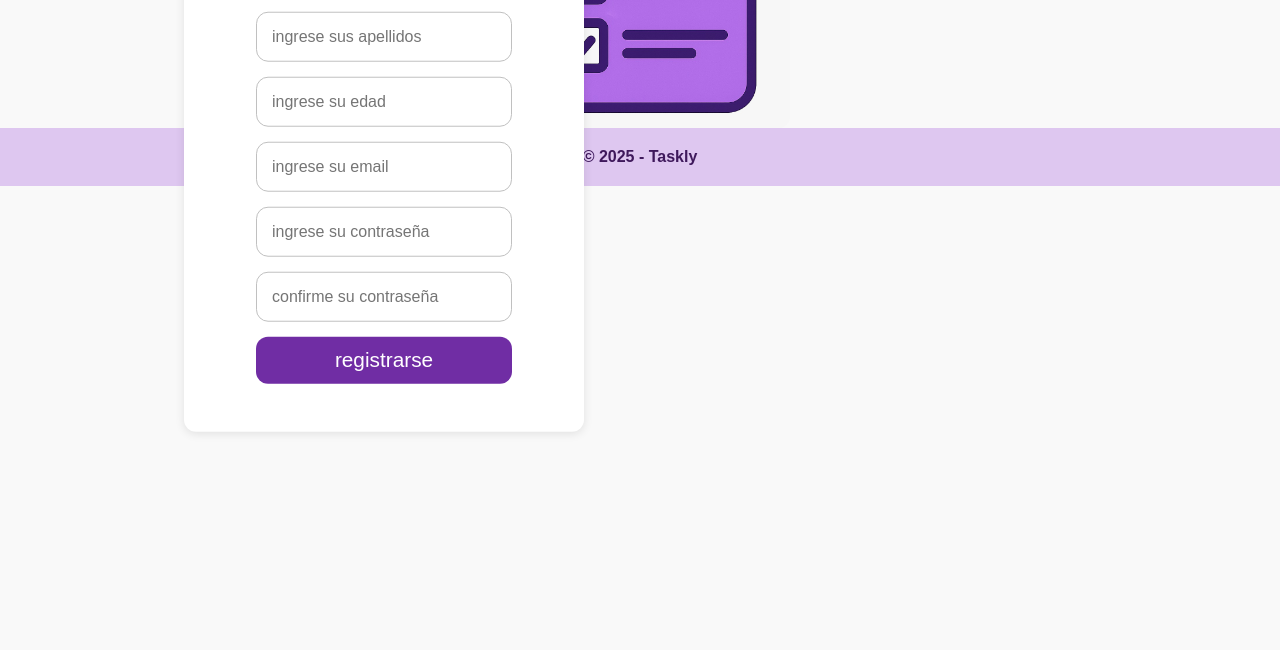
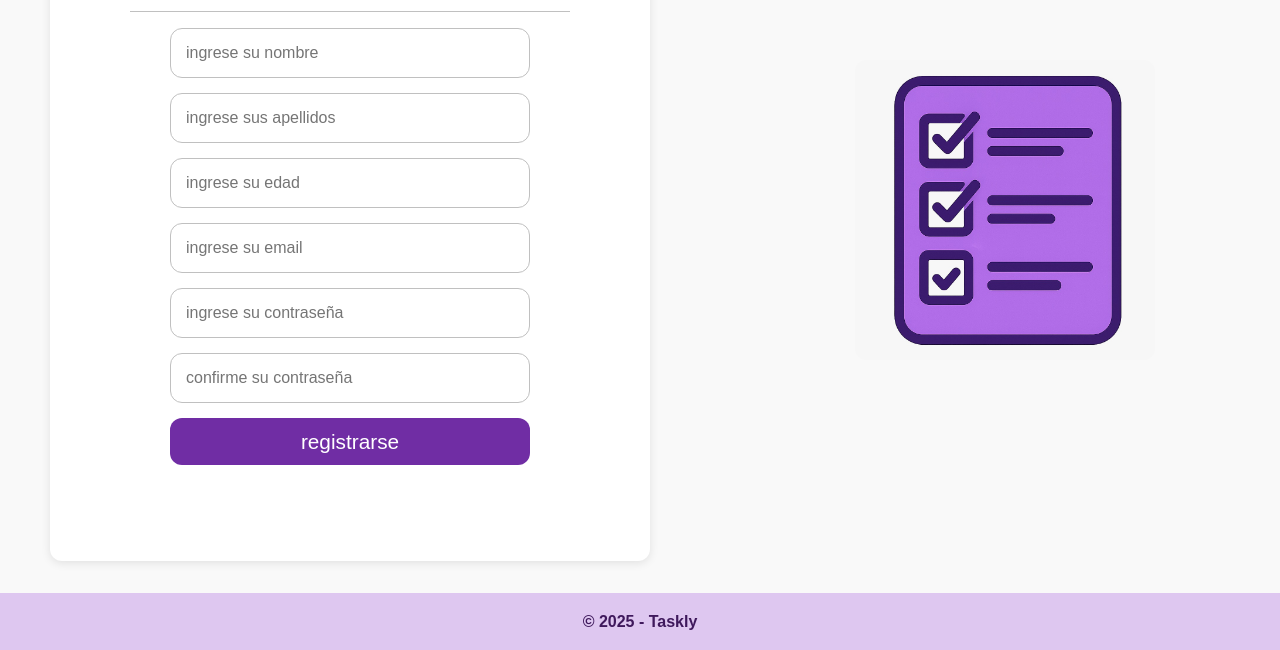
Before and after one commit to valu420/Mini-Proyecto-Frontend, a plain HTML site: page register.html in a window 1280 px wide. Shown: the part 271-921 px from the top of the page. Before the commit the page ends 800 px from the top, so only its background shows below. Drawn offline with Linux system fonts and the light colour scheme.

Commit message:
some changes in register page

```diff
--- a/css/styles.css
+++ b/css/styles.css
@@ -24,9 +24,13 @@
   margin: 0;
   padding: 0;
   box-sizing: border-box;
+
 }
 
 body {
+  min-height: 100vh;
+  display: flex;
+  flex-direction: column;
   font-family: var(--font-family);
   color: var(--text-color);
   background-color: #f9f9f9;
@@ -144,31 +148,35 @@ footer {
   font-weight: bold;
 }
 
+
+
+.registro-main {
+  flex: 1;
+  display: flex;
+  align-items: center;
+  justify-content: center;
+  gap: 5rem;
+  padding: 2rem 0;
+
+
+}
+
 .formularioRegistro{
-    position: absolute;
-    top: 50%;
-    left: 30%;
-    transform: translate(-50%, -50%);
-    width: 400px;
+    width: 600px;
+    margin-left: 50px;
     background-color: white;
-    padding: 2rem;
+    padding: 5rem;
     border-radius: var(--border-radius);
     box-shadow: 0 2px 10px rgba(0, 0, 0, 0.1);
+
+    flex-direction: column;
+    gap: 15px;
 }
 
 .formularioRegistro h1{
+    padding: 0 0 20px 0;
     text-align: center;
-    padding: 0 0 20px 0;
     border-bottom: 1px solid silver;
-    color: var(--color-btn-primary);
-
-}
-
-.formularioRegistro form{
-    padding: 1rem 40px;
-    display: flex;
-    flex-direction: column;
-    gap: 15px;
 }
 
 input{
@@ -178,3 +186,10 @@ input{
     border-radius: var(--border-radius);
     font-size: 1rem;
 }
+
+.formularioRegistro form{
+  padding: 1rem 40px;
+    display: flex;
+    flex-direction: column;
+    gap: 15px;
+}
--- a/register.html
+++ b/register.html
@@ -16,45 +16,35 @@
 
     </header>
 
+    <main class="registro-main">
       <div class="formularioRegistro">
           <h1>Registrarse</h1>
           <form method="POST" >
               <div>
-
                   <input type="text" placeholder="ingrese su nombre">
               </div>
-
               <div>
-
                   <input type="text" placeholder="ingrese sus apellidos">
               </div>
-
               <div>
-
                   <input type="number" placeholder="ingrese su edad">
               </div>
-
               <div>
-
                   <input type="email" placeholder="ingrese su email">
               </div>
-
               <div>
-
                   <input type="password" placeholder="ingrese su contraseña">
               </div>
-
               <div>
-
                   <input type="password" placeholder="confirme su contraseña">
               </div>
               <button class="btn-secondary">registrarse</button>
           </form>
-
       </div>
       <div class="hero-img">
         <img src="assets/img/registerimage.jpg" alt="Ilustración registro">
       </div>
+    </main>
     <footer id="contacto">
         <p>© 2025 - Taskly</p>
     </footer>
```
Lines whose indentation alone changed are shown as unchanged.
